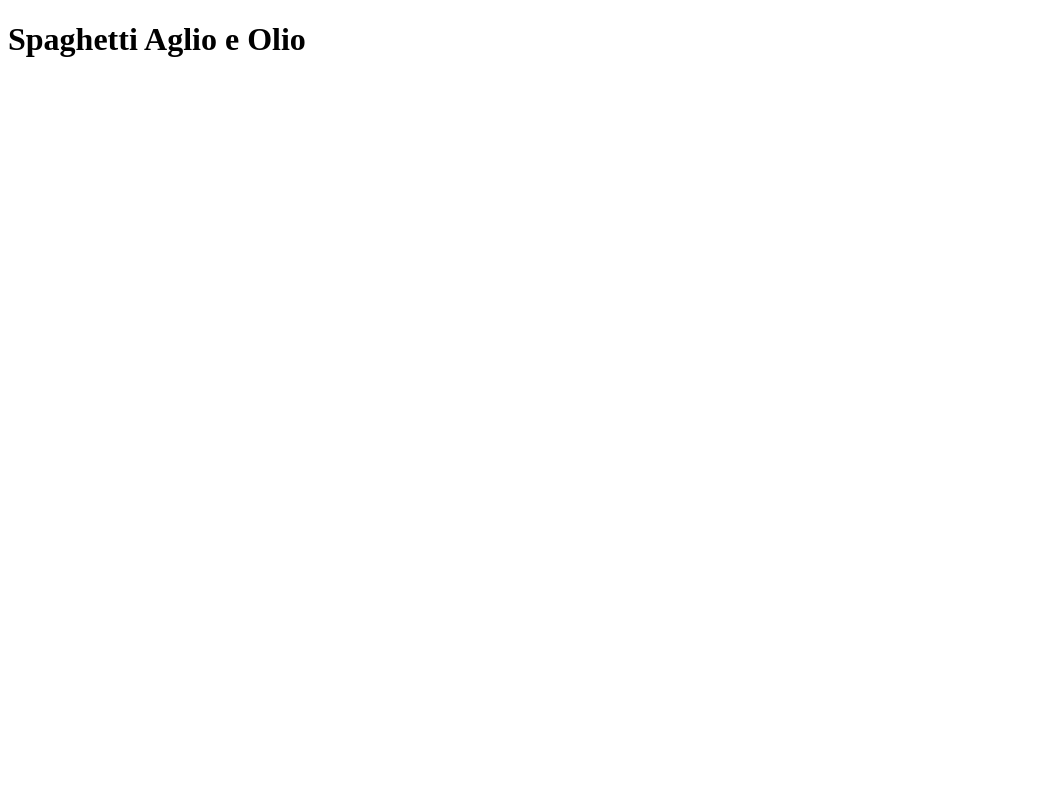
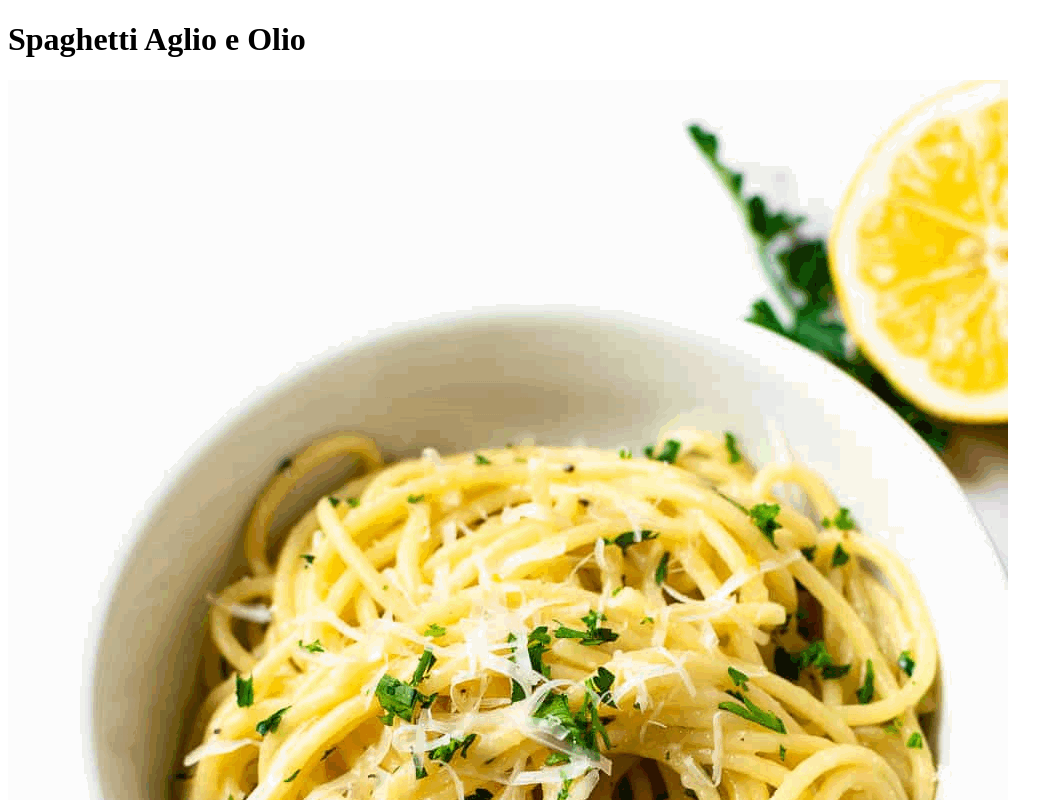
Before and after one commit to nicolasgsantana/odin-recipes, a plain HTML site: page recipes/spaghetti-aglio-e-olio.html in a window 1280 px wide. Shown: the top 800 px of the page, without its empty margins (0-1062 px from the left). Drawn offline with Linux system fonts and the light colour scheme.

Commit message:
Add first dish photo

```diff
--- a/recipes/spaghetti-aglio-e-olio.html
+++ b/recipes/spaghetti-aglio-e-olio.html
@@ -8,6 +8,7 @@
 
 <body>
   <h1>Spaghetti Aglio e Olio</h1>
+  <img src="../img/spaghetti-aglio-e-olio.png" alt="photo of the dish spaghetti aglio e olio">
 </body>
 
 </html>
```
Also changed, not shown: img/spaghetti-aglio-e-olio.png (added).
